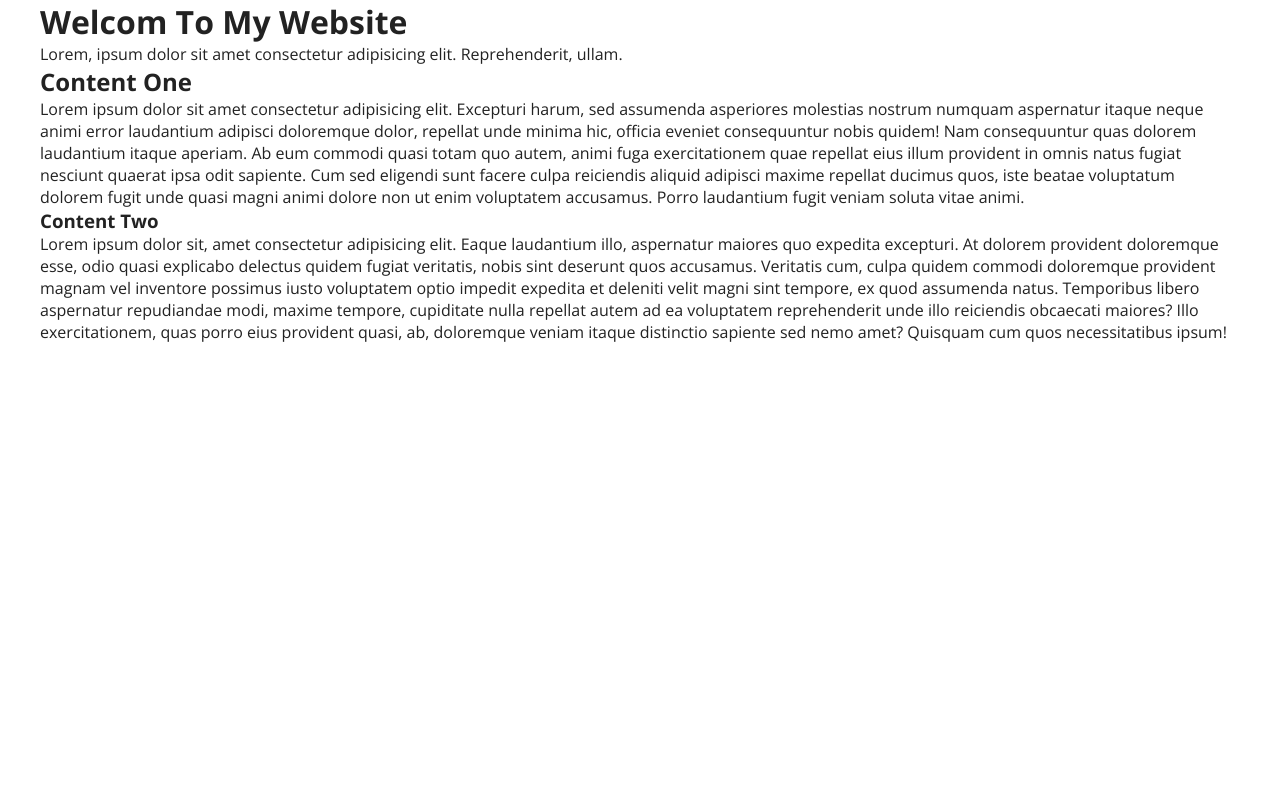
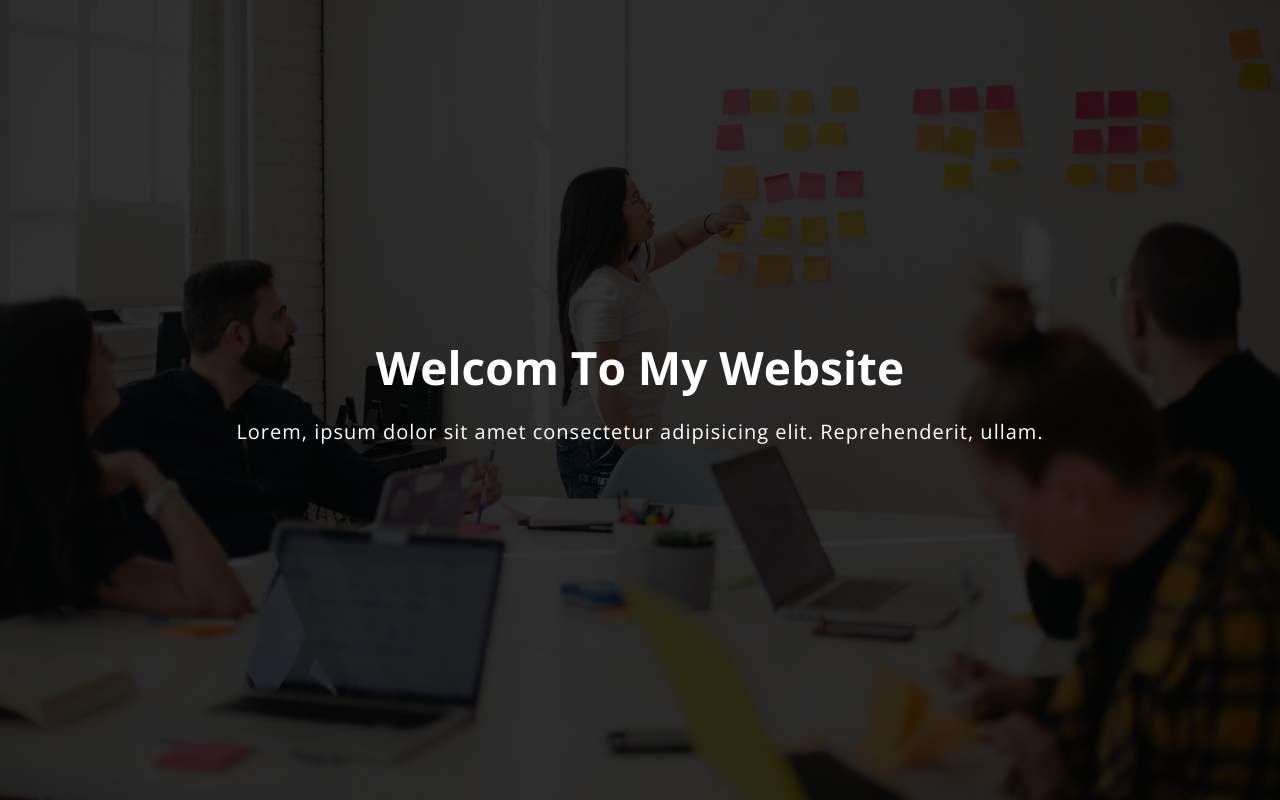
Before and after one commit to tod619/sticky_navbar, a plain HTML site: page index.html in a window 1280 px wide. Shown: the top 800 px of the page. Drawn offline with nearby package versions, Linux system fonts and the light colour scheme.

Commit message:
add style + overlay to hero section + elements in style.css

```diff
--- a/style.css
+++ b/style.css
@@ -24,3 +24,42 @@ body {
 /* Start: Navbar */
 /* @TODO: Navbar Styles */
 /* End: Navbar */
+
+/* Start: Hero Section */
+.hero {
+  background-image: url("background-bg.jpg");
+  background-repeat: no-repeat;
+  background-position: bottom center;
+  background-size: cover;
+  height: 100vh;
+  color: #fff;
+  display: flex;
+  align-items: center;
+  justify-content: center;
+  text-align: center;
+  margin-bottom: 20px;
+  position: relative;
+  z-index: -2;
+}
+
+.hero::before {
+  content: "";
+  background-color: rgba(0, 0, 0, 0.8);
+  position: absolute;
+  top: 0;
+  left: 0;
+  width: 100%;
+  height: 100%;
+  z-index: -1;
+}
+
+.hero h1 {
+  font-size: 46px;
+  margin: -20px 0 20px;
+}
+
+.hero p {
+  font-size: 20px;
+  letter-spacing: 1px;
+}
+/* End: Hero Section */
```
